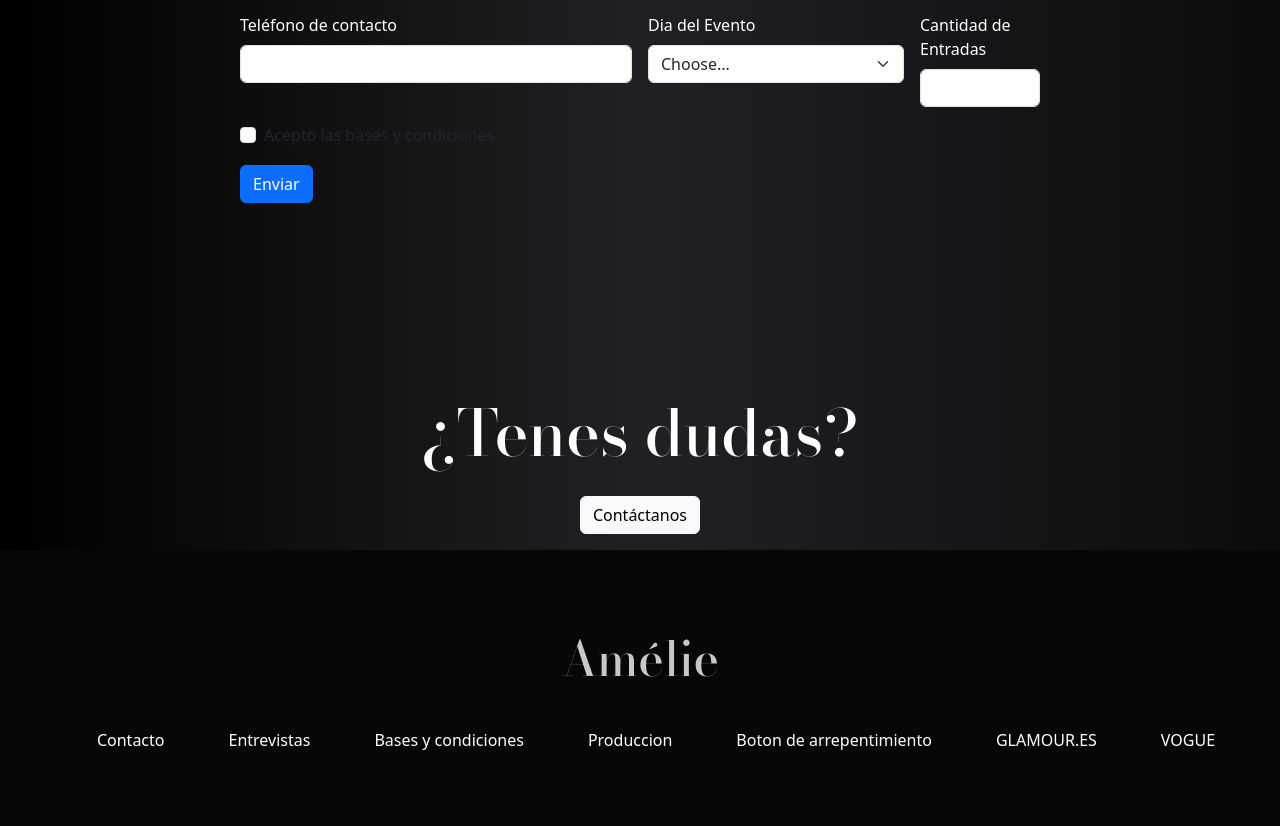
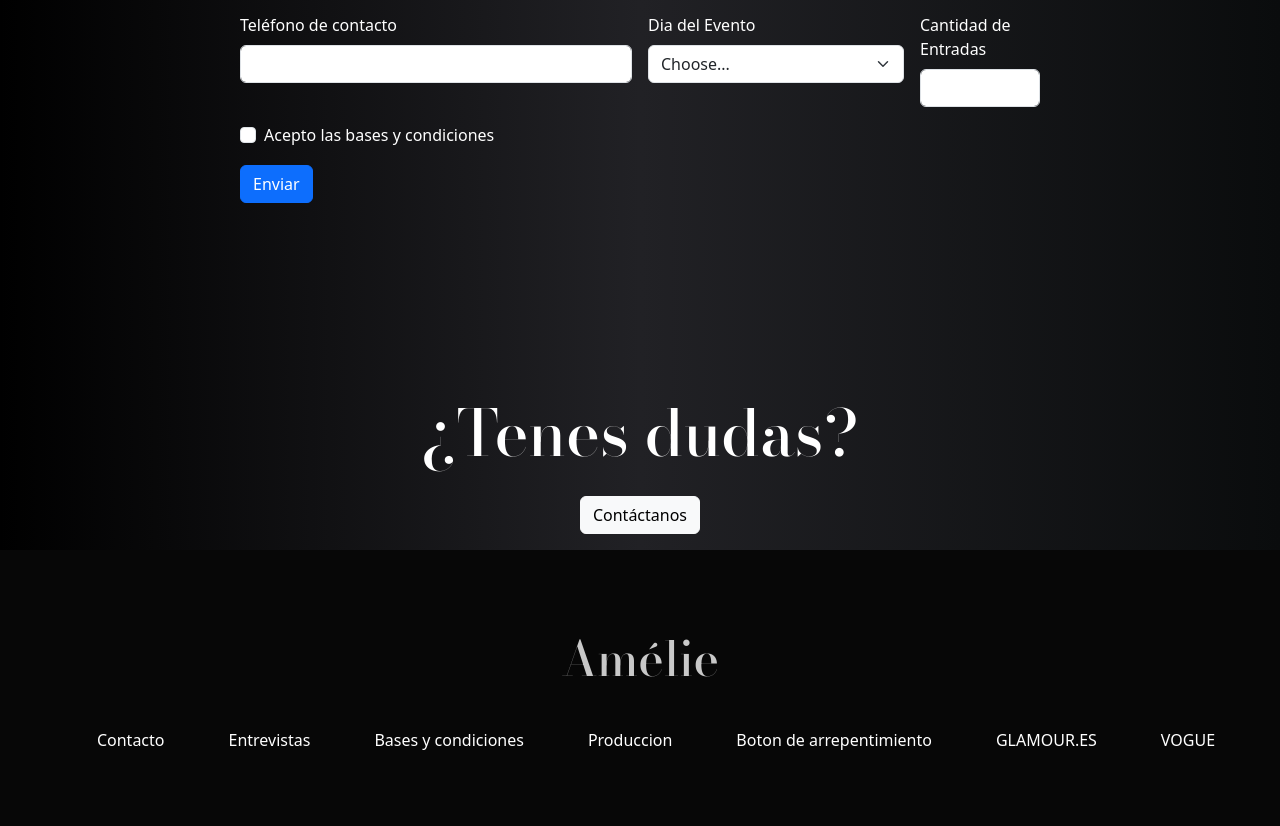
Before and after one commit to zeurita/amelie, a plain HTML site: page index.html in a window 1280 px wide. Shown: the part 2416-3242 px from the top of the page. Drawn offline with nearby package versions, Linux system fonts and the light colour scheme; a web font is replaced by a local one.

Commit message:
ahora sii

```diff
--- a/estilos.css
+++ b/estilos.css
@@ -238,3 +238,7 @@ body  {
   padding-top: 5rem;
   padding-bottom:6rem;
 }
+
+.basesycondiciones{
+  color:white;
+}
--- a/index.html
+++ b/index.html
@@ -193,7 +193,7 @@
   <div class="col-12">
     <div class="form-check">
       <input class="form-check-input" type="checkbox" id="gridCheck">
-      <label class="form-check-label" for="gridCheck">
+      <label class="form-check-label basesycondiciones" for="gridCheck" >
         Acepto las bases y condiciones
       </label>
     </div>
```
